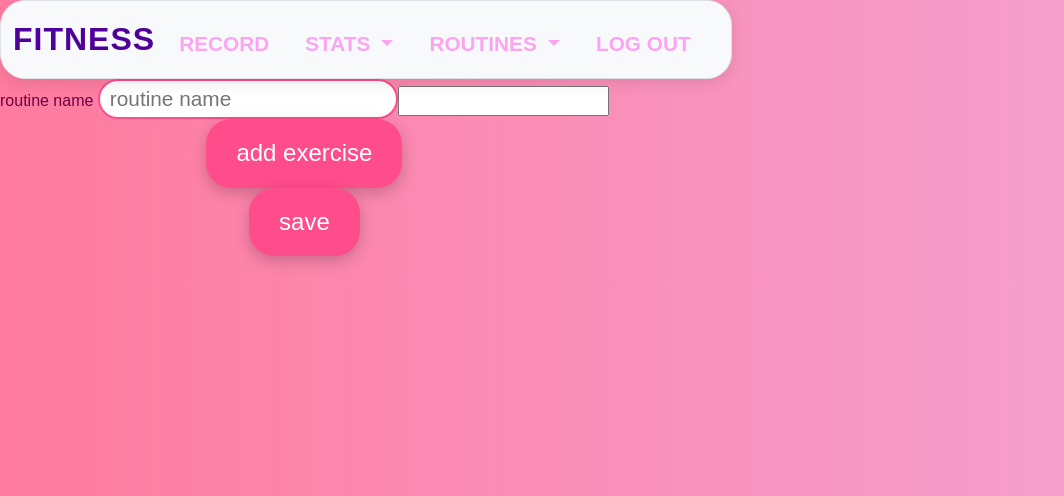
After one commit to KatherineKarpova/flask_fitness, a Flask app: page /createRoutine in a window 1280 px wide. The commit adds this page. Shown: the top 496 px of the page, without its empty margins (0-1064 px from the left). Run offline with Flask 3, Linux system fonts and the light colour scheme; a user stored in the database is signed in.

```diff
--- a/app.py
+++ b/app.py
@@ -31,6 +31,31 @@ app.config.from_object(Config)
 
 # initialize flask session
 Session(app)
+
+@app.route("/volume", methods=["GET", "POST"])
+@login_required
+def volume():
+    # count num sets involving each muscle based on date range
+    # use date range of Sunday - Monday
+    sunday, saturday = past_week_dates(date.today())
+    sunday = format_date(sunday)
+    saturday = format_date(saturday)
+    conn, c = sqlite3_conn()
+    # count num of rows grouped by the muscle worked as prime mover
+    volume_data = c.execute("""SELECT COUNT(*) AS "sets", muscles.name AS "muscle"
+                            FROM muscles
+                            JOIN muscles_worked ON muscles.id = muscles_worked.muscle_id
+                            WHERE muscles_worked.role = "prime mover"
+                            AND muscles_worked.exercise_id IN(
+                                SELECT logs.exercise_id
+                                FROM logs
+                                WHERE date BETWEEN ? AND ?
+                                AND logs.user_id = ?
+                            )
+                            GROUP BY muscles.id""", (sunday, saturday, session["user_id"],)).fetchall()
+    print(volume_data)
+    return render_template("/volume.html", volume_data=volume_data)
+
 
 @app.route("/strength", methods=["GET"])
 @login_required
@@ -148,8 +173,8 @@ def index():
     if request.method == "POST":
         print(request.form)
         # get date values from the form
-        month, day, year = get_date_values("entry-date")
-        date = format_date(month, day, year)
+        date = get_form_date("entry-date")
+        date = format_date(date)
 
         # get exercise id to insert based on name from exercise selected from input field
         exercises_list = request.form.getlist("exercises[]")
@@ -201,9 +226,9 @@ def index():
     return render_template("index.html", exercises=exercises)
 
 
-@app.route("/routines", methods=["GET", "POST"])
+@app.route("/createRoutine", methods=["GET", "POST"])
 @login_required
-def routines():
+def create_routine():
     conn, c = sqlite3_conn()  # assuming this function opens a connection to your sqlite db
     exercises = exercise_names()  # get the list of exercise names
 
@@ -253,7 +278,14 @@ def routines():
         return redirect("/")  # redirect to the main page or wherever necessary
 
     # if GET request, just render the routine form
-    return render_template("routines.html", exercises=exercises)
+    return render_template("createRoutine.html", exercises=exercises)
+
+@app.route("/editRoutine", methods=["GET", "POST"])
+@login_required
+def edit_routine():
+    #if request.method == "POST":
+
+    return render_template("/editRoutine.html")
 
 @app.route("/login", methods=["GET", "POST"])
 def login():
--- a/helpers.py
+++ b/helpers.py
@@ -1,11 +1,27 @@
 import sqlite3
 import hashlib
-import datetime
+from datetime import datetime, date, timedelta
 from functools import wraps
 from flask import request, redirect, flash, session
 from email_validator import validate_email, EmailNotValidError
 from models import *
 
+
+def past_week_dates(ref_date):
+    # ref_date must be datetime object already
+    # get current day of the week as int where M-S is 0-6
+    weekday = ref_date.weekday()
+    # if ref_date is a saturday
+    if weekday == 5:
+        saturday = ref_date
+    # if not find most recent saturday prior
+    else:
+        days = weekday - 5 if weekday > 5 else weekday - 5
+        saturday = ref_date - timedelta(days=days)
+    print(saturday)
+    sunday = saturday - timedelta(days=6)
+    print(sunday)
+    return sunday, saturday
 
 def try_int(str, response):
     try:
@@ -27,7 +43,7 @@ def exercise_names():
     return [exercise.name for exercise in exercises]
 
 # get dates from a date form
-def get_date_values(form_id):
+def get_form_date(form_id):
     month = request.form.get(f"month-{form_id}").strip()
     day = request.form.get(f"day-{form_id}").strip()
     year = request.form.get(f"year-{form_id}").strip()
@@ -40,11 +56,12 @@ def get_date_values(form_id):
     except ValueError as e:
         # in case of invalid month or other issues
         raise ValueError(f"Invalid data provided: {str(e)}")
-    return month, day, year
+    date = datetime.date(year, month, day)
+    return date
 
-def format_date(month, day, year):
+def format_date(date):
     # format date as YYYY-MM-DD
-    return datetime.date(year, month, day).isoformat()
+    return date.isoformat()
 
 # get int value from form set to 0 if empty
 def get_form_int(field):
--- a/static/project.js
+++ b/static/project.js
@@ -53,10 +53,11 @@ function routineTable(data) {
 
 // reuse html to select routine
 function routineSelect(){
-    const routineSelectcontainer = document.getElementById("routine-select");
+    const routineSelectcontainer = document.getElementById("routine-select-container");
     if (routineSelectcontainer) {
-        routineSelectcontainer.innerHTML = `<select id="routine-select" name="routine" placeholder="routine-name" class="routine-select"></select>`;
+        routineSelectcontainer.innerHTML = `<select id="routine-select" name="routine-select" placeholder="routine-name" class="routine-select"></select>`;
     }
+
 }
 // function to fetch routines from the server and populate the select menu
 function getRoutines() {
@@ -71,7 +72,7 @@ function getRoutines() {
             // create a non-selectable default option
             const defaultOption = document.createElement("option");
             defaultOption.value = "";  // no value, placeholder only
-            defaultOption.textContent = "Follow a routine";  // placeholder text
+            defaultOption.textContent = "select a routine";  // placeholder text
             defaultOption.disabled = true;  // disable it so it can't be selected
             defaultOption.selected = true;  // set it as the default selected option
             select.appendChild(defaultOption);  // append it to the select element
--- a/static/styles.css
+++ b/static/styles.css
@@ -3,6 +3,25 @@
     margin: 0;
     padding: 0;
     box-sizing: border-box;
+}
+
+/* Show dropdown menu when hovering over the parent */
+.nav-item.dropdown:hover .dropdown-menu {
+    display: block;
+    margin-top: 0;
+}
+
+/* Hide the dropdown by default (Bootstrap handles it with display: none) */
+.dropdown-menu {
+    display: none;
+    position: absolute;
+    z-index: 1000;
+}
+
+/* Optional: Add spacing between the items */
+.dropdown-menu .dropdown-item {
+    padding: 10px;
+    font-size: 14px;
 }
 
 /* body */
--- /dev/null
+++ b/templates/createRoutine.html
@@ -0,0 +1,44 @@
+{% extends "layout.html" %}
+
+{% block title %}
+    create a routine
+{% endblock %}
+
+{% block main %}
+<form action="/createRoutine" method="post">
+    <div id="create-routine-container">
+        <label for="routine-name">routine name</label>
+        <input type="text" name="routine-name", placeholder="routine name" class="long-input"><input>
+        <!-- dynamic fields for exercises and sets -->
+        <div id="add-exercise-container">
+        <!-- initial exercise and set fields will be displayed here -->
+        </div>
+        <button type="button" id="add-exercise">add exercise</button>
+    </div>
+    <button type="submit">save</button>
+</form>
+
+<script>
+    // attach the event listener for "add exercise" after it's added to the dom
+    document.getElementById("add-exercise").addEventListener("click", function() {
+        const exerciseContainer = document.getElementById("add-exercise-container");
+
+        if (exerciseContainer) {
+            // create a new div for the exercise entry
+            const newExerciseDiv = document.createElement("div");
+            newExerciseDiv.classList.add("exercise-entry");
+
+            // add exercise inputs (e.g., exercise name, sets)
+            addExercise(newExerciseDiv).then(() => {
+            // after populating the exercise datalist, add input for sets
+            addInputList("sets", "sets", newExerciseDiv, "short-input");
+            // append the new exercise div to the container
+            exerciseContainer.appendChild(newExerciseDiv);
+            }).catch(error => {
+                console.error("error fetching exercise data:", error);
+            });
+        }
+    });
+</script>
+
+{% endblock %}
--- a/templates/index.html
+++ b/templates/index.html
@@ -8,11 +8,13 @@
 <form action="/" method="post">
     <label for="entry-date">date</label>
     <div id="entry-date"></div>
-    <select id="routine-select" name="routine" placeholder="routine-name" class="routine-select"></select>
+    <div id="routine-select-container">
+        <select id="routine-select" name="routine-select" placeholder="routine-name" class="routine-select"></select>
+    </div>
     <div id="routine-table-container"></div>
         <div id="exercise-container">
             <div class="exercise-entry">
-                <label for="exercise">exercise</label>
+                <label for="exercises[]">Exercise</label>
                 <input list="exercise-list" name="exercises[]" id="exercise-input" class="long-input" placeholder="exercise">
                 <datalist id="exercise-list">
                     {% for exercise in exercises %}
--- a/templates/layout.html
+++ b/templates/layout.html
@@ -28,8 +28,25 @@
                     <!-- Links for logged-in users -->
                     <ul class="navbar-nav me-auto mt-2">
                         <li class="nav-item"><a class="nav-link" href="/">Record</a></li>
-                        <li class="nav-item"><a class="nav-link" href="/strength">Stats</a></li>
-                        <li class="nav-item"><a class="nav-link" href="/routines">Routines</a></li>
+                        <li class="nav-item dropdown">
+                            <a class="nav-link dropdown-toggle" href="#" id="navbarDropdown" role="button" data-bs-toggle="dropdown" aria-expanded="false">
+                                Stats
+                            </a>
+                            <ul class="dropdown-menu" aria-labelledby="navbarDropdown">
+                                <li><a class="dropdown-item" href="/strength">Strength</a></li>
+                                <li><a class="dropdown-item" href="/volume">Weekly Volume</a></li>
+                                <li><a class="dropdown-item" href="/load">Total Load</a></li>
+                            </ul>
+                        </li>
+                        <li class="nav-item dropdown">
+                            <a class="nav-link dropdown-toggle" href="#" id="navbarDropdown" role="button" data-bs-toggle="dropdown" aria-expanded="false">
+                                Routines
+                            </a>
+                            <ul class="dropdown-menu" aria-labelledby="navbarDropdown">
+                                <li><a class="dropdown-item" href="/createRoutine">Create</a></li>
+                                <li><a class="dropdown-item" href="/editRoutine">Edit</a></li>
+                            </ul>
+                        </li>
                     </ul>
                     <!-- Log Out link for logged-in users -->
                     <ul class="navbar-nav ms-auto mt-2">
--- a/templates/strength.html
+++ b/templates/strength.html
@@ -1,7 +1,7 @@
 {% extends "layout.html" %}
 
 {% block title %}
-    Routines
+    Strength
 {% endblock %}
 
 {% block main %}
```
Also changed, not shown: templates/editRoutine.html (added, +21 -0 lines), templates/routines.html (deleted, +0 -92 lines), templates/volume.html (added, +13 -0 lines), 1 other file.
